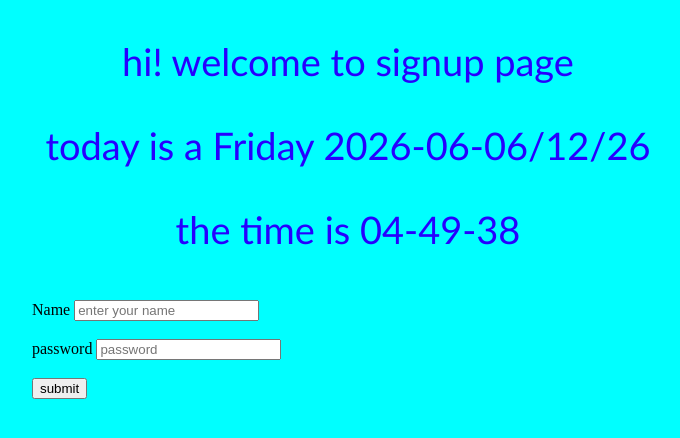
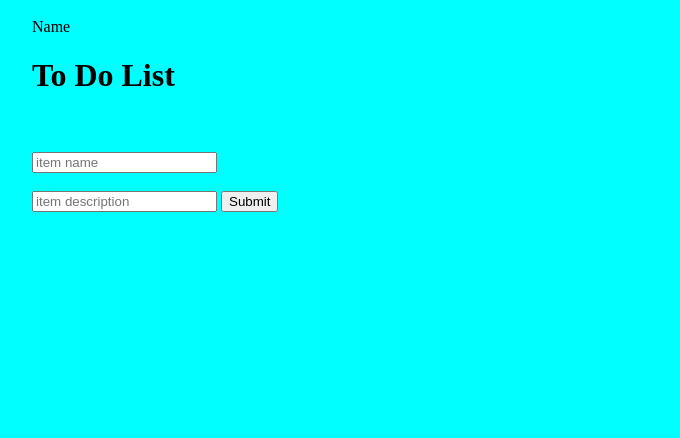
Before and after one commit to harshitdev12/minerva, a Flask app: page / in a window 1280 px wide. Shown: the top 438 px of the page, without its empty margins (292-972 px from the left). Run offline with Flask 3, Linux system fonts and the light colour scheme.

Commit message:
added to do page

```diff
--- a/frontend/templates/index.html
+++ b/frontend/templates/index.html
@@ -6,11 +6,8 @@
     <title>registration form</title>
 </head>
 <body>
-    <p>hi! welcome to signup page</p>
-    <p>today is a {{ day_of_week }}
-    </p>
-    <p>the time is {{ current_time }}</p>
-    <div class="center">
+<div class="center">
+
 
 <form action="/submit" method="POST">
      <section></section>
@@ -19,20 +16,20 @@
 
 
 
-<input type="text" name="name" id="name" placeholder="enter your name">
-<br>
-<br>
+  <h1>To Do List</h1>
+    <br>
+    <br>
 
-<label for="password">password</label>
-<input type="password" name="password" id="password" placeholder="password">
-<br>
-<br>
+    <input type="text" id="name" placeholder="item name">
+    <br>
+    <br>
 
-<input type="submit" value="submit">
-</section>
+    <input type="text" id="description" placeholder="item description">
+
+    <input type="submit" id="submit" value="Submit">
 </form>
 
-</form>
+
 </div>
 
   <style>
```
